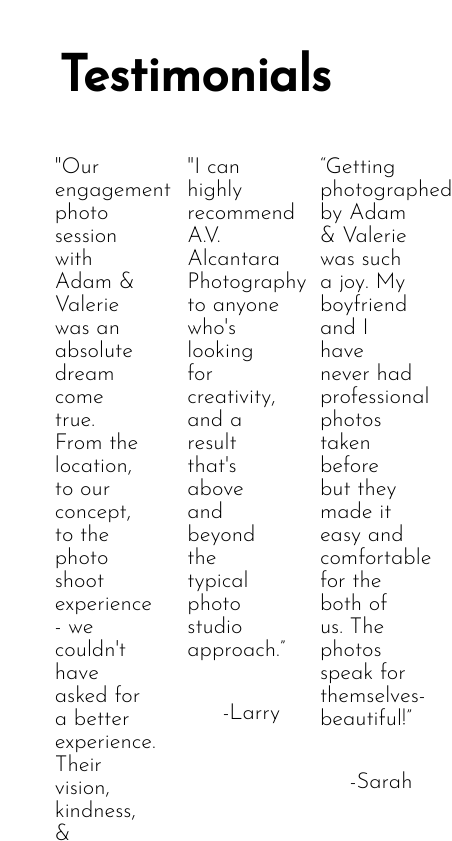
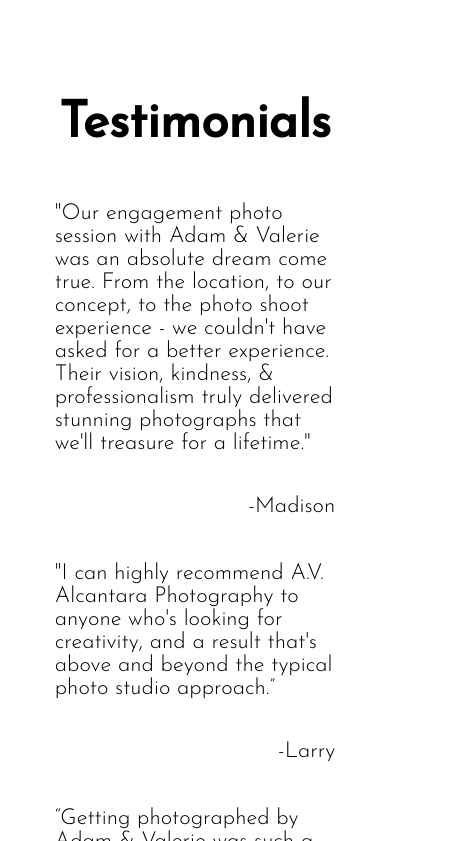
Before and after one commit to adamalcantara/avalcantaraphotography, a React (Create React App) app: page /about in a window 390 px wide. Shown: the part 2983-3824 px from the top of the page, 452 px wide, since content can reach past the window. Built offline with nearby package versions, Linux system fonts and the light colour scheme.

Commit message:
Second media query added

```diff
--- a/src/Pages/About/About.css
+++ b/src/Pages/About/About.css
@@ -95,3 +95,25 @@
         margin-top: 100px;
     }
 }
+
+@media screen and (max-width: 900px) {
+    #adamheadshot {
+        width: 50%;
+    }
+
+    #valerieheadshot {
+        width: 50%;
+    }
+
+    #testimonials {
+        flex-direction: column;
+    }
+
+    .testimonialCard {
+        width: 100%;
+    }
+
+    #middleTestimonial {
+        margin: 0 0;
+    }
+}
```
